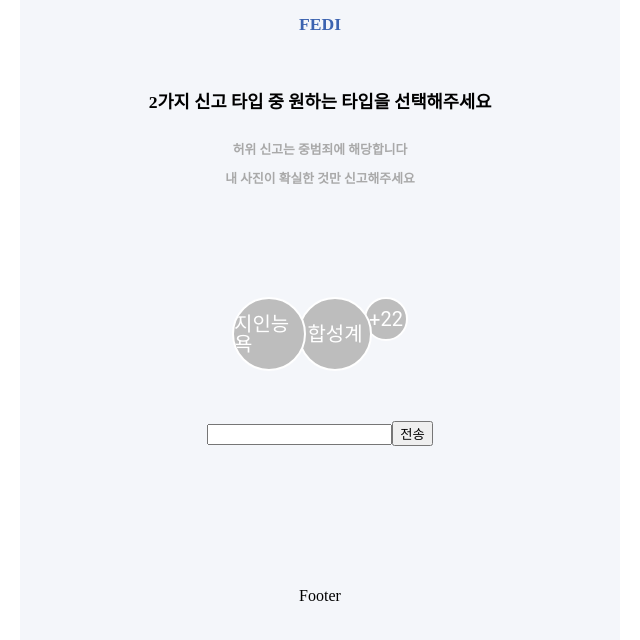
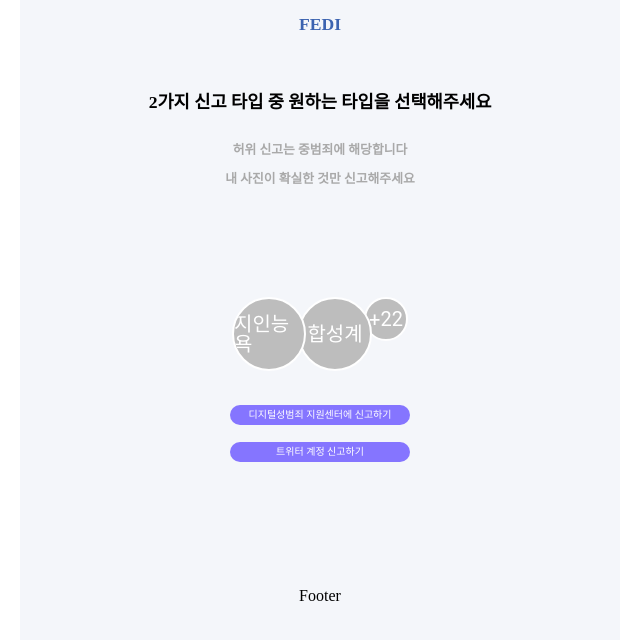
Before and after one commit to skguma/Fedi-front, a React (Create React App) app: page /report in a window 1280 px wide. Shown: the top 640 px of the page, without its empty margins (320-960 px from the left). Built offline with nearby package versions, Linux system fonts and the light colour scheme.

Commit message:
Feat: Add report button status management logic

```diff
--- a/src/components/ReportButtons.js
+++ b/src/components/ReportButtons.js
@@ -2,33 +2,51 @@ import React, { useState } from "react";
 import styled, { css } from "styled-components";
 import StyledButton from "../style/StyledButton";
 import EmailBox from "./EmailBox";
+
 const ReportButtons = () => {
-  const FINISH_MESSAGE = "트위터 신고가 완료되었습니다.";
-  const [active, setActive] = useState(true);
   const [twitterText, setTwitterText] = useState("트위터 계정 신고하기");
   const [centerText, setCenterText] =
     useState("디지털성범죄 지원센터에 신고하기");
-  const [centerReport, setCenterReport] = useState("");
-  const changeText = () => {
-    setTwitterText(FINISH_MESSAGE);
-  };
+  const FINISH_MESSAGE = "트위터 신고가 완료되었습니다.";
+  const FINISH = "finish";
+  const ONGOING = "ongoing";
+  const INITIAL_STATE = "";
+
+  // 트위터 버튼 한번 클릭됐는지 값 관리
+  const [active, setActive] = useState(true);
+
+  // 이메일 박스 전환 담당
+  const [centerReport, setCenterReport] = useState(INITIAL_STATE);
+  // 센터 버튼 한번 클릭됐는지 값 관리(처음엔 클릭 가능)
+  const [centerActive, setCenterActive] = useState(true);
+
   const handleTwitterReport = () => {
     // TODO: 트위터 계정 신고하는 로직 짜기
-    changeText();
-    setActive(true);
-    alert(FINISH_MESSAGE);
+    if (active) {
+      setActive(false); // 비활성화 상태로 변경
+      alert(FINISH_MESSAGE); // 트위터 신고가 완료되었다는 alert 메시지 출력
+    } else {
+      alert("이미 신고가 완료되었습니다.");
+    }
   };
   const changeState = () => {
-    setCenterReport("FINISH");
+    setCenterReport(FINISH); // 이메일 박스 -> 원래 버튼으로 화면 전환
+    setCenterActive(false); // 버튼 disable하게 하기
   };
   const handleCenterReport = () => {
-    setCenterReport(true);
+    if (centerReport === INITIAL_STATE) {
+      // 아직 누르지 않은 상태면 누르기
+      setCenterActive(true);
+      setCenterReport(ONGOING); // 이메일박스 나오게 하기
+    } else {
+      alert("이미 신고가 완료되었습니다.");
+    }
   };
   return (
     <ButtonWrapper>
-      {centerReport === "FINISH" ? (
+      {centerReport === FINISH || centerReport === INITIAL_STATE ? (
         <>
-          <StyledButton active={active} onClick={handleCenterReport} big>
+          <StyledButton active={centerActive} onClick={handleCenterReport} big>
             {centerText}
           </StyledButton>
           <StyledButton active={active} onClick={handleTwitterReport} big>
```
